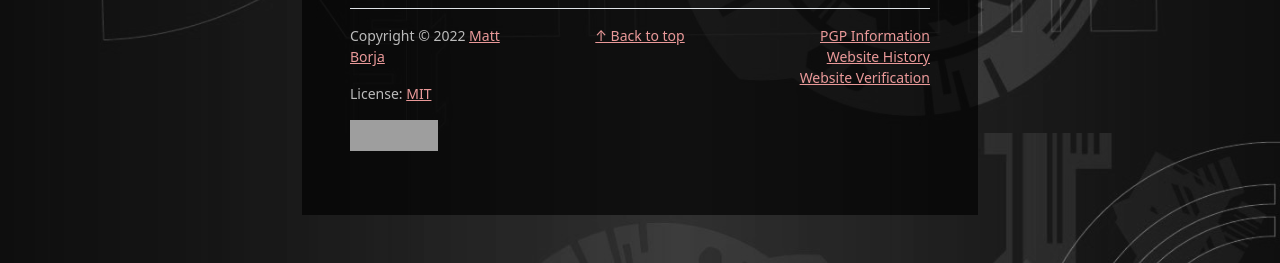
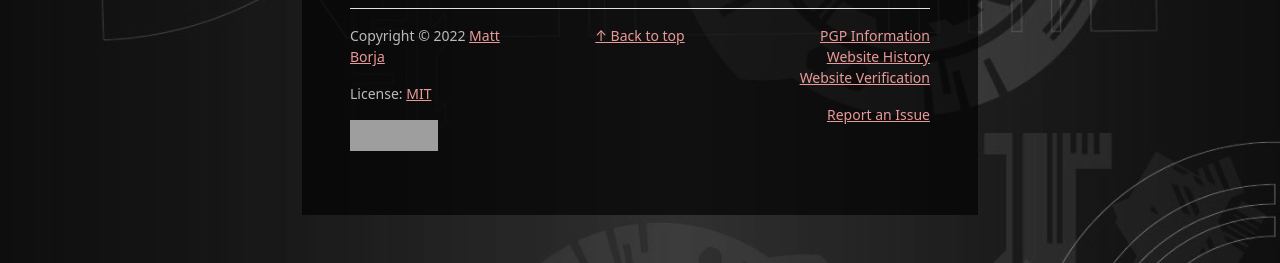
Before and after one commit to mattborja/mattborja.dev, a Jekyll site: the page built from index.md, in a window 1280 px wide and 900 px high, scrolled down 11830 px. Shown: the part 637-900 px from the top of the window. Built offline with Jekyll 4.4.1, drawn with Linux system fonts in a browser that asks for light colours; our own code applies the rules of GitHub Pages for plain Markdown files; grey boxes are pictures that could not be loaded.

Commit message:
Add footer link to "Report an Issue"
Resolves #5

Signed-off-by: Matt Borja <3855027+mattborja@users.noreply.github.com>

```diff
--- a/_layouts/default.html
+++ b/_layouts/default.html
@@ -98,6 +98,9 @@
                             <li>
                                 <a href="https://raw.githubusercontent.com/mattborja/mattborja.github.io/master/MANIFESTSUM.asc" rel="nofollow">Website Verification</a>
                             </li>
+                            <li class="mt-3">
+                                <a href="https://github.com/mattborja/mattborja.dev/issues" rel="nofollow">Report an Issue</a>
+                            </li>
                         </ul>
                     </div>
                 </div>
```
